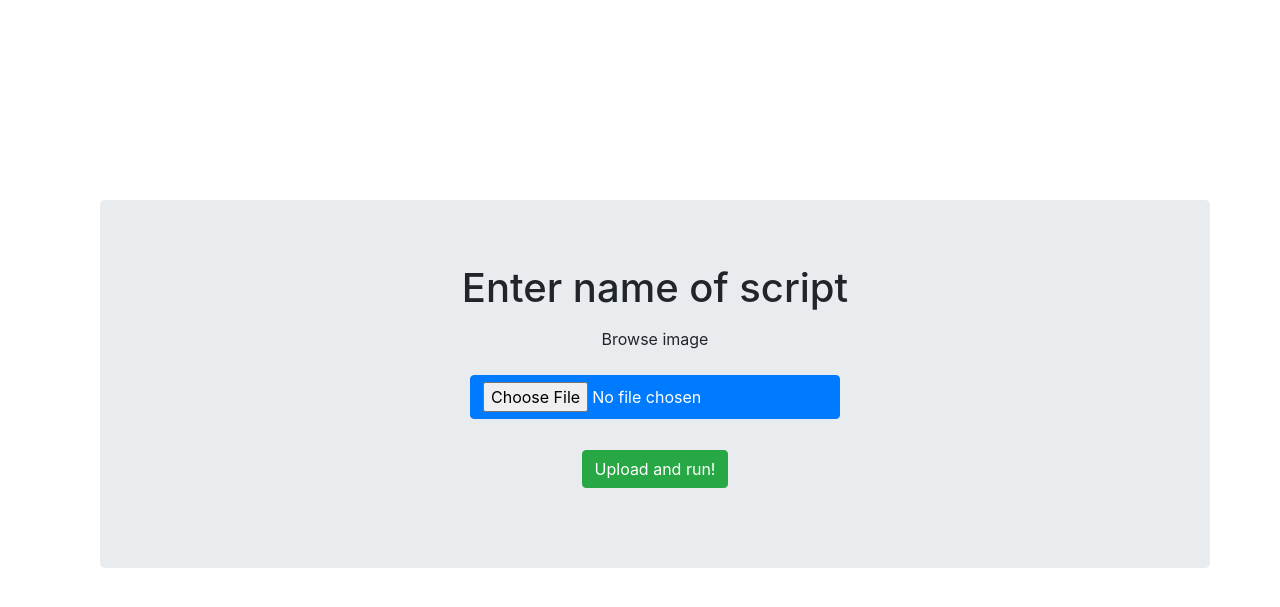
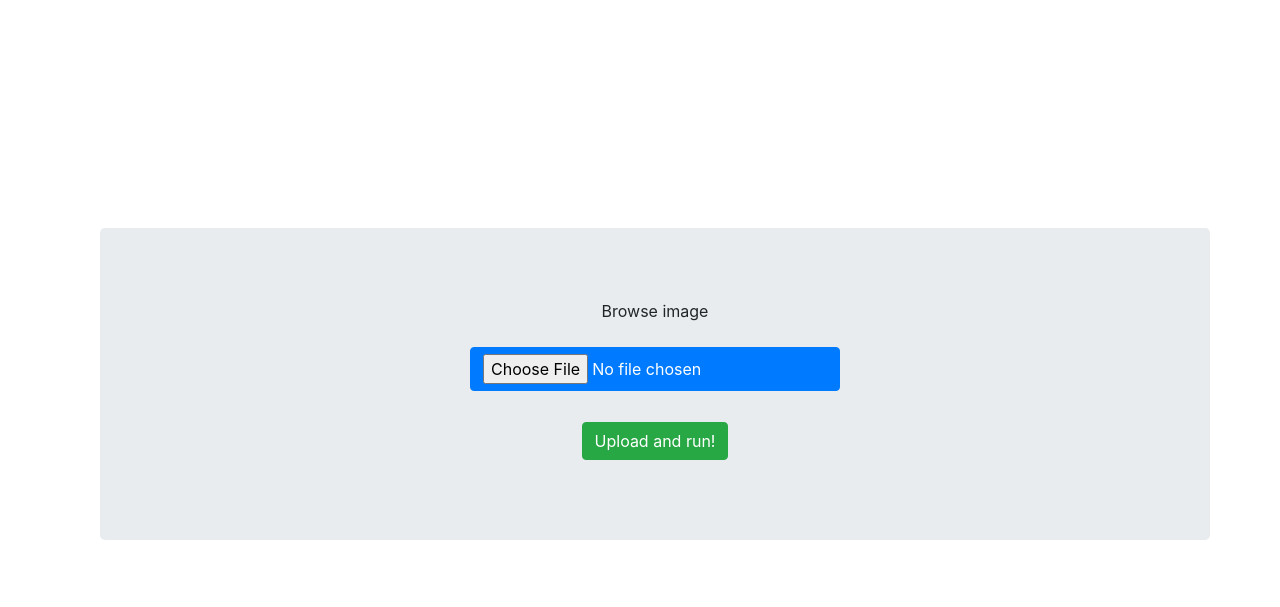
Before and after one commit to pallabganguly/flask-util, a Flask app: page / in a window 1280 px wide. Shown: the top 607 px of the page. Run offline with Flask 2, Linux system fonts and the light colour scheme; some libraries are stand-ins or nearby versions.

Commit message:
Update index.html

```diff
--- a/roadrunner/templates/index.html
+++ b/roadrunner/templates/index.html
@@ -4,7 +4,7 @@
 <div class='container outer'>
     <div class='row middle'>
         <div class='text-center col-sm-12 col-md-12 jumbotron'>
-            <h1>Enter name of script</h1>
+            <!-- <h1>Enter name of script</h1> -->
             <form action="" method="post" enctype="multipart/form-data">
             <p>
                 <label class="btn btn-default btn-file">
```
